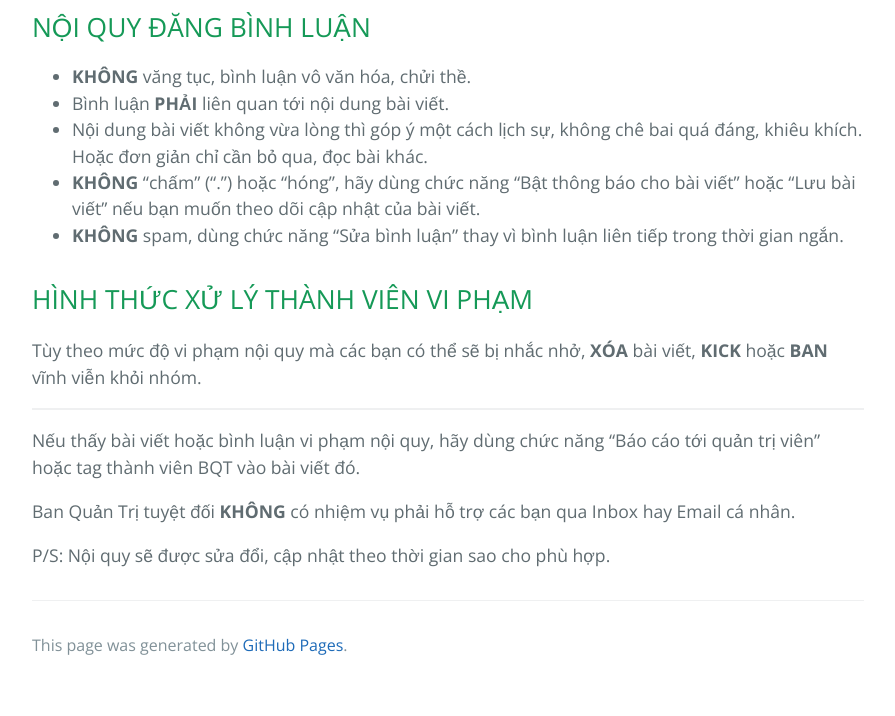
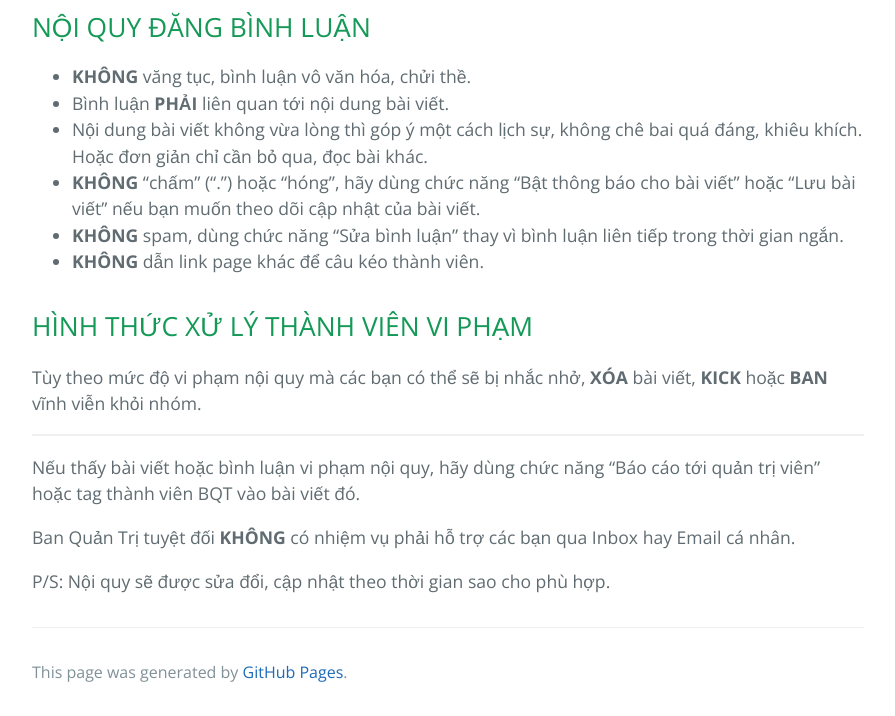
Before and after one commit to huuvinhtv/zaltv, a Jekyll site: the page built from rules.md, in a window 1280 px wide and 900 px high, scrolled down 2709 px, cut to the strip 184-900 px from the top of the window. Shown: the whole strip, without its empty margins (192-1087 px from the left). Built offline with Jekyll 4.4.1, drawn with Linux system fonts in a browser that asks for light colours; our own code applies the rules of GitHub Pages for plain Markdown files; before the commit the page ends 3582 px from its top, so only the background shows below that.

Commit message:
Update rules.md

```diff
--- a/rules.md
+++ b/rules.md
@@ -62,6 +62,7 @@ Ví dụ về một [bài viết](https://www.facebook.com/groups/zaltv/permalin
 - Nội dung bài viết không vừa lòng thì góp ý một cách lịch sự, không chê bai quá đáng, khiêu khích. Hoặc đơn giản chỉ cần bỏ qua, đọc bài khác.
 - **KHÔNG** "chấm" (".") hoặc "hóng", hãy dùng chức năng "Bật thông báo cho bài viết" hoặc "Lưu bài viết" nếu bạn muốn theo dõi cập nhật của bài viết.
 - **KHÔNG** spam, dùng chức năng "Sửa bình luận" thay vì bình luận liên tiếp trong thời gian ngắn.
+- **KHÔNG** dẫn link page khác để câu kéo thành viên.
 
 ## HÌNH THỨC XỬ LÝ THÀNH VIÊN VI PHẠM
 
```
